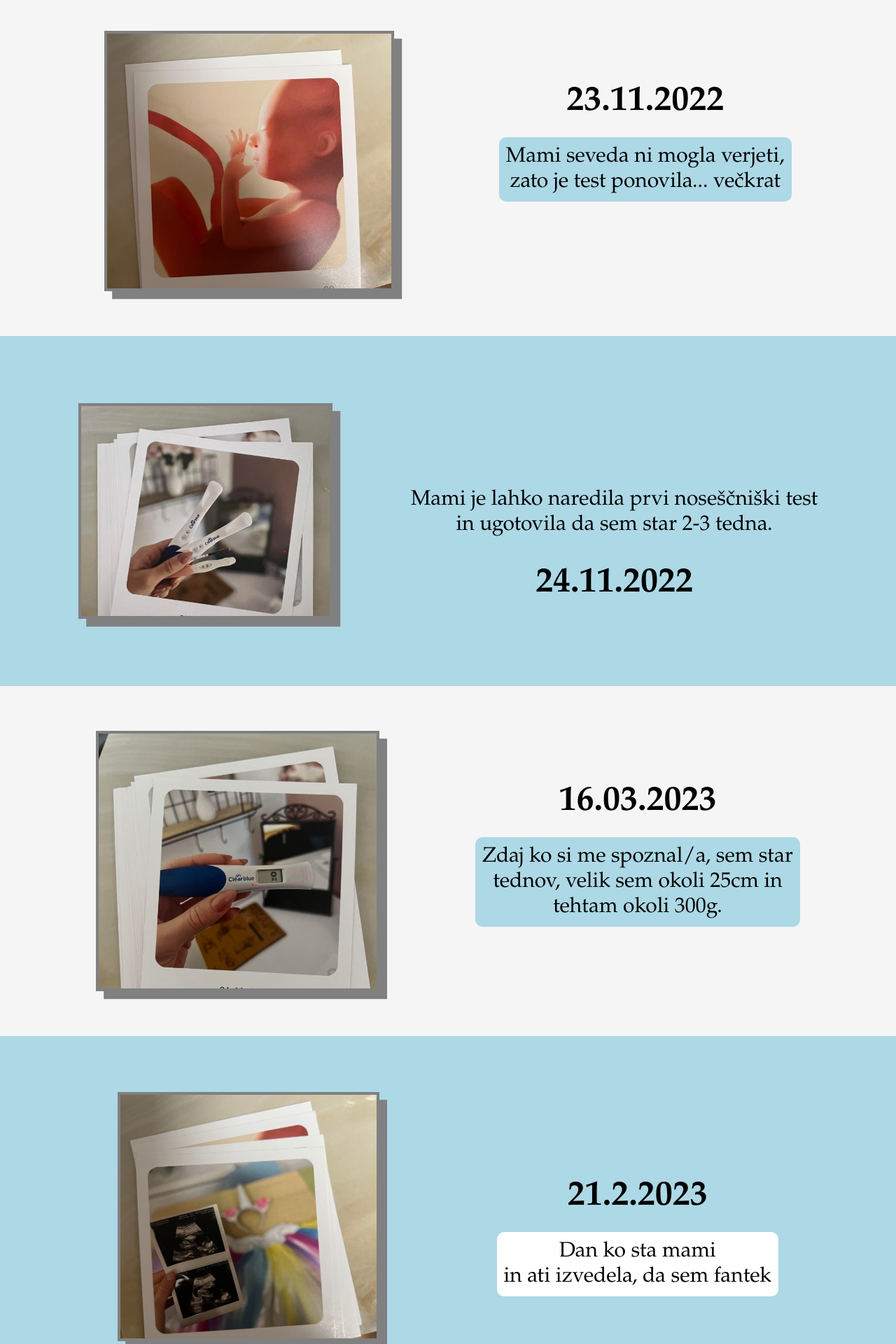
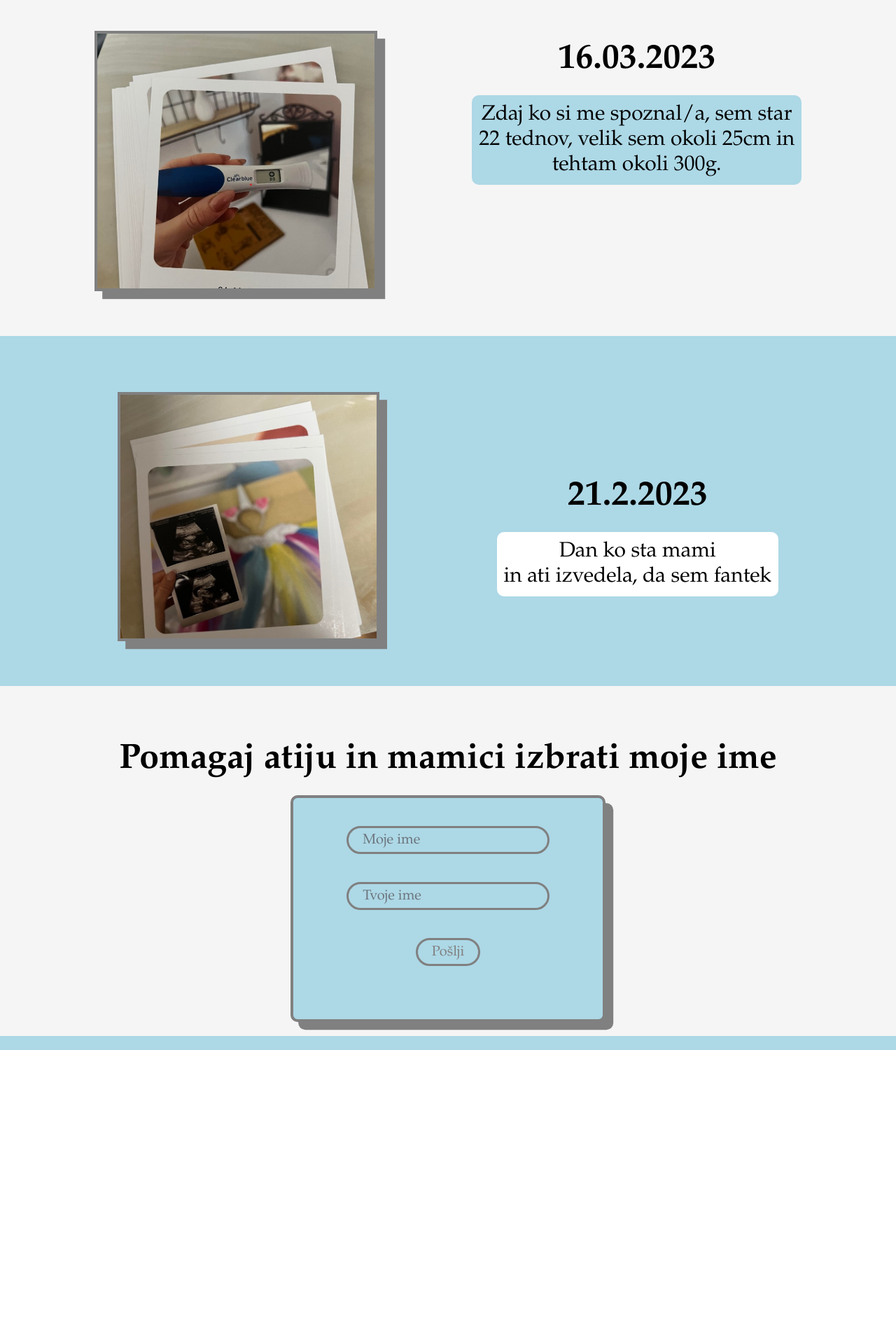
Before and after one commit to Davidkramer1999/NameChild, a Vue app: page /#/ in a window 1280 px wide. Shown: the part 520-2440 px from the top of the page at 70% size. After the commit the page ends 2020 px from the top, so only its background shows below. Built offline with nearby package versions, Linux system fonts and the light colour scheme.

Commit message:
some optimiization

```diff
--- a/src/components/BabyPictures.vue
+++ b/src/components/BabyPictures.vue
@@ -1,77 +1,10 @@
 <template>
   <main id="app">
-    <SectionBlock sectionClass="intro" imageClass="introImage" descriptionClass="introDescription"
-      :aosData="{ 'data-aos': 'zoom-in', 'data-aos-duration': '1500', 'data-aos-delay': '500' }" :imageSrc="picture1">
-      <div>Dan ko sta mami in ati izvedela zame</div>
-      <p>22.11.2022</p>
+    <SectionBlock v-for="(section, index) in sections" :key="index" :sectionClass="section.sectionClass"
+      :imageClass="section.imageClass" :descriptionClass="section.descriptionClass" :imageSrc="section.imageSrc"
+      :aosData="section.aos" :content="section.content">
     </SectionBlock>
 
-
-    <SectionBlock sectionClass="guide1" imageClass="guide1Image" descriptionClass="guide1Description" :imageSrc="picture2"
-      :aosData="{
-        'data-aos': 'slide-down',
-        'data-aos-ease': 'ease',
-        'data-aos-duration': '1500',
-        'data-aos-delay': '500'
-      }">
-      <h1><br />23.11.2022</h1>
-      <div>
-        Mami seveda ni mogla verjeti,
-        <br />
-        zato je test ponovila... večkrat
-        <br />
-      </div>
-    </SectionBlock>
-
-    <SectionBlock sectionClass="intro" imageClass="introImage" descriptionClass="introDescription" :imageSrc="picture3"
-      :aosData="{
-        'data-aos': 'zoom-in',
-        'data-aos-duration': '1500',
-        'data-aos-delay': '500'
-      }">
-      <div>
-        Mami je lahko naredila prvi noseščniški test
-        <br />
-        in ugotovila da sem star 2-3 tedna.
-        <br />
-      </div>
-      <br />
-      <p>24.11.2022</p>
-    </SectionBlock>
-
-
-    <SectionBlock sectionClass="guide1" imageClass="guide1Image" descriptionClass="guide1Description" :imageSrc="picture4"
-      :aosData="{
-        'data-aos': 'slide-down',
-        'data-aos-ease': 'ease',
-        'data-aos-duration': '1500',
-        'data-aos-delay': '500'
-      }">
-      <h1><br />{{ moment().format("DD.MM.YYYY") }}</h1>
-      <div>
-        Zdaj ko si me spoznal/a, sem star
-        <br />
-        {{ calculateWeeks }} tednov, velik sem okoli 25cm in
-        <br />
-        tehtam okoli 300g.
-        <br />
-      </div>
-    </SectionBlock>
-
-    <SectionBlock sectionClass="guide2" imageClass="guide2Image" descriptionClass="guide2Description" :imageSrc="picture5"
-      :aosData="{
-        'data-aos': 'slide-down',
-        'data-aos-ease': 'ease',
-        'data-aos-duration': '1500',
-        'data-aos-delay': '1000'
-      }">
-      <h1>21.2.2023 <br /></h1>
-      <div>
-        Dan ko sta mami
-        <br />
-        in ati izvedela, da sem fantek
-      </div>
-    </SectionBlock>
     <section class="guide1">
       <div class="guide1Description" data-aos="slide-up" data-aos-ease="ease" data-aos-duration="1500"
         data-aos-delay="1000">
@@ -106,8 +39,25 @@ export default {
       picture4,
       picture5,
       picture6,
+
     };
   },
+  methods: {
+    generateContentWithDateAndWeeks(currentDate, weeks) {
+      return `
+        <h1>${currentDate}</h1>
+        <div>
+          Zdaj ko si me spoznal/a, sem star
+          <br />
+          ${weeks} tednov, velik sem okoli 25cm in
+          <br />
+          tehtam okoli 300g.
+          <br />
+        </div>
+      `;
+    }
+  },
+
   computed: {
     currentDate() {
       return moment().format("DD.MM.YYYY");
@@ -116,6 +66,67 @@ export default {
       const date = moment("10.10.2022", "DD.MM.YYYY");
       const dateToday = moment();
       return dateToday.diff(date, "weeks");
+    },
+    sections() {
+      const currentDate = this.currentDate;
+      const calculatedWeeks = this.calculatedWeeks;
+      return [
+        {
+          sectionClass: 'intro',
+          imageClass: 'introImage',
+          descriptionClass: 'introDescription',
+          imageSrc: picture3,
+          content: `
+          <div>
+            Mami je lahko naredila prvi noseščniški test
+            <br />
+            in ugotovila da sem star 2-3 tedna.
+            <br />
+          </div>
+          <br />
+          <p>24.11.2022</p>
+        `,
+          aos: {
+            'data-aos': 'zoom-in',
+            'data-aos-duration': '1500',
+            'data-aos-delay': '500'
+          }
+        },
+        {
+          sectionClass: 'guide1',
+          imageClass: 'guide1Image',
+          descriptionClass: 'guide1Description',
+          imageSrc: picture4,
+          content: this.generateContentWithDateAndWeeks(currentDate, calculatedWeeks),
+          aos: {
+            'data-aos': 'slide-down',
+            'data-aos-ease': 'ease',
+            'data-aos-duration': '1500',
+            'data-aos-delay': '500'
+          }
+        },
+        {
+          sectionClass: 'guide2',
+          imageClass: 'guide2Image',
+          descriptionClass: 'guide2Description',
+          imageSrc: picture5,
+          content: `
+          <h1>21.2.2023 <br /></h1>
+          <div>
+            Dan ko sta mami
+            <br />
+            in ati izvedela, da sem fantek
+          </div>
+        `,
+          aos: {
+            'data-aos': 'slide-down',
+            'data-aos-ease': 'ease',
+            'data-aos-duration': '1500',
+            'data-aos-delay': '1000'
+          }
+        }
+      ]
+
     }
   }
 };
--- a/src/components/SectionBlock.vue
+++ b/src/components/SectionBlock.vue
@@ -1,14 +1,14 @@
 <template>
     <section :class="sectionClass">
-        <img :class="imageClass" :src="imageSrc" :alt="imageAlt" v-bind="aosData" />
-        <div :class="descriptionClass" v-bind="aosData">
-            <slot></slot>
-        </div>
+        <img :src="imageSrc" :class="imageClass" :data-aos="aosData['data-aos']"
+            :data-aos-duration="aosData['data-aos-duration']" :data-aos-delay="aosData['data-aos-delay']" />
+        <div :class="descriptionClass" v-html="content" :data-aos="aosData['data-aos']"
+            :data-aos-duration="aosData['data-aos-duration']" :data-aos-delay="aosData['data-aos-delay']"></div>
     </section>
 </template>
 
 <script>
 export default {
-    props: ['sectionClass', 'imageClass', 'descriptionClass', 'imageSrc', 'imageAlt', 'aosData']
+    props: ['sectionClass', 'imageClass', 'descriptionClass', 'imageSrc', 'aosData', 'content'],
 }
 </script>
```
